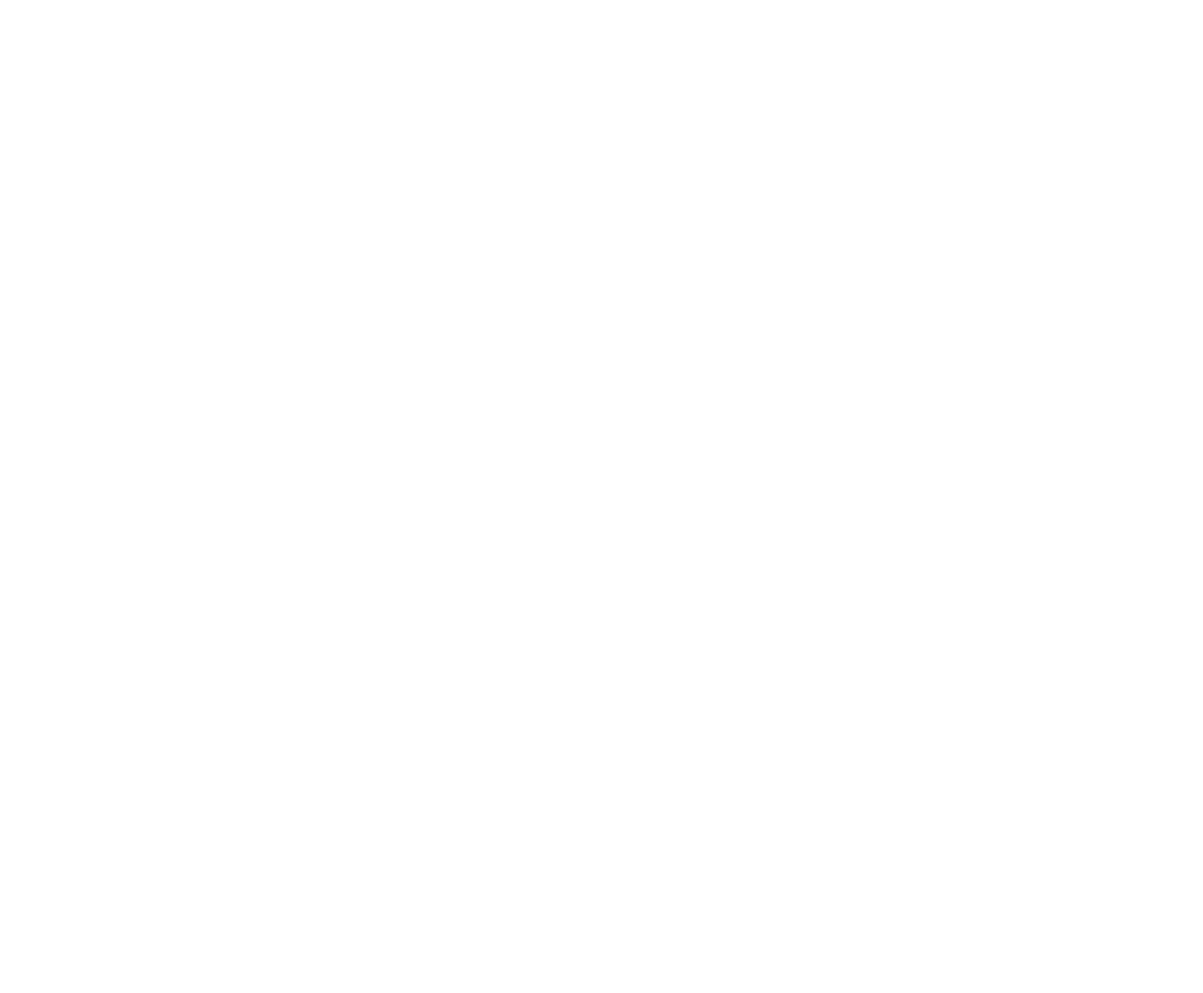
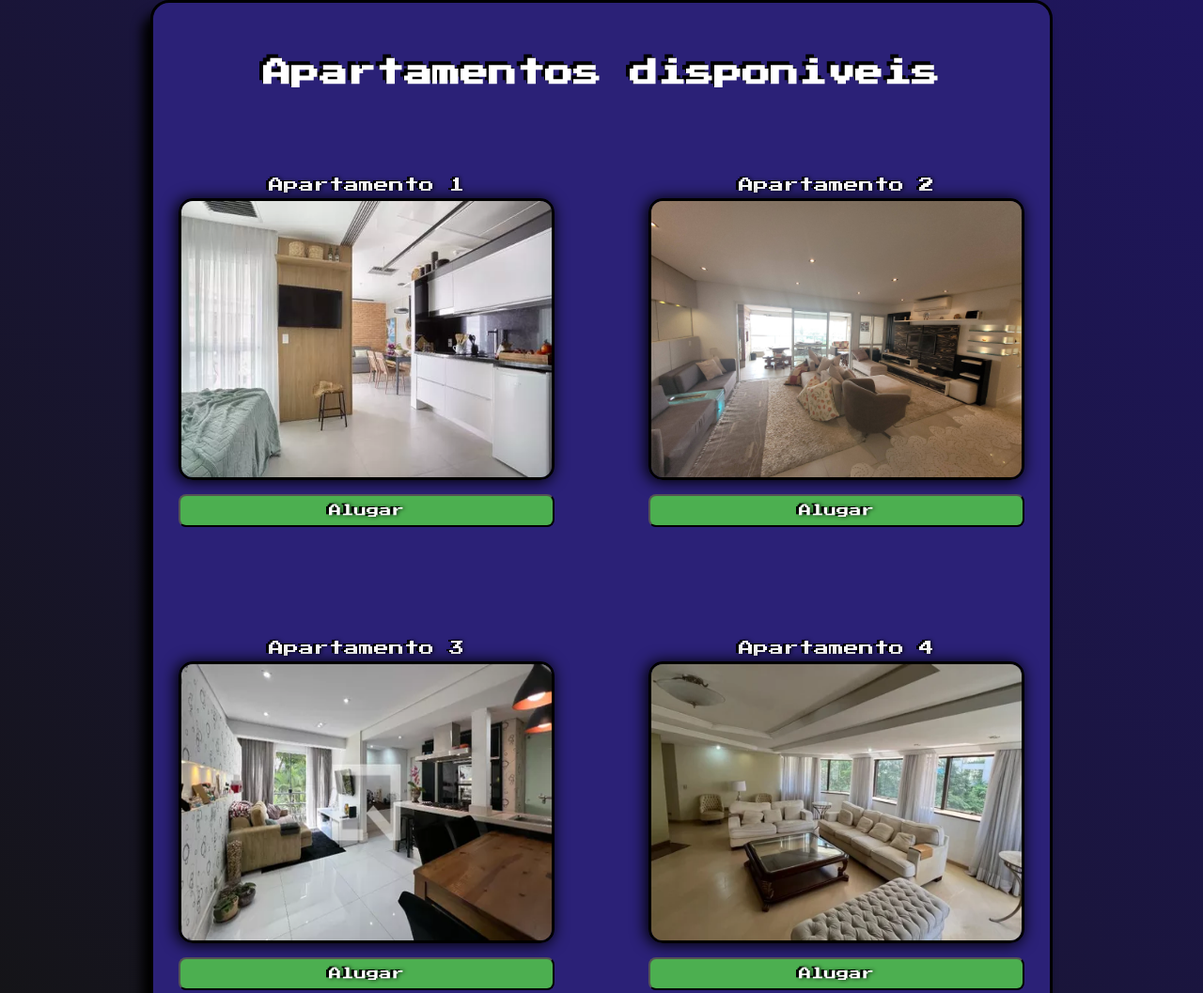
Before and after one commit to GabrielAche/api-n3-teste, a website: page home.html in a window 1280 px wide. Shown: the top 1057 px of the page at 94% size. Before the commit the page ends 800 px from the top, so only its background shows below. Drawn offline with Linux system fonts and the light colour scheme.

Commit message:
sprint_2

```diff
--- /dev/null
+++ b/css/styleHome.css
@@ -0,0 +1,92 @@
+@import url('https://fonts.googleapis.com/css2?family=Manrope:wght@500;700&family=Press+Start+2P&display=swap');
+
+*{
+    padding: 0;
+    margin: 0;
+    box-sizing: border-box;
+    font-family: 'Press Start 2P', cursive; /* */
+}
+
+body {
+    background-repeat: no-repeat;
+    background-image: linear-gradient( 45deg, rgb(20, 20, 20), #1f165f);
+    display: flex;
+    flex-direction: column;
+    align-items: center;
+    min-height: 100vh
+}
+
+.title h2{
+    margin-bottom: 40px;
+    color: white;
+    font-size: 30px;
+    text-shadow: -1px -1px 0px black, -4px -4px 0px black;
+}
+
+main{
+    border: solid black;
+    width: 75%;
+    border-radius: 20px;
+    display: flex;
+    flex-direction: column;
+    align-items: center;
+    background-color: #2b2177;
+    margin: auto;
+    padding: 60px;
+    box-shadow: -8px 14px 12px 1px black;
+}
+
+img{
+    width: 400px;
+    height: 300px;
+    border-radius: 15px;
+    border: solid black 3px;
+    box-shadow: black -2px 1px 16px 1px;
+}
+
+.container_1{
+    display: flex;
+}
+
+.container_2{
+    display: flex;
+}
+
+.box{
+    display: flex;
+    flex-direction: column;
+    align-items: center;
+    padding: 50px;
+}
+
+button{
+    padding: 5px;
+    margin: 15px;
+    background-color: #4CAF50;
+    text-shadow: 1px 0px 4px black, -3px -1px 0px black;
+    cursor: pointer;
+    width: 100%;
+    height: 35px;
+    border-radius: 8px;
+    color: white;
+    transition: transform 200ms ease-in-out;
+}
+
+button:hover{
+    transform: scale(1.05); /* espaço do botão na tela */
+}
+
+label{
+    color: white;
+    margin: 6px;
+    text-shadow: 1px 0px 4px black, -3px -1px 0px black;
+}
+
+::-webkit-scrollbar{ /* scroll da tela*/
+    width: 10px;
+    background-color: #1f165f;
+}
+
+::-webkit-scrollbar-thumb{ /* barra do scroll da tela*/
+    background-color: #100d2d;
+}
--- /dev/null
+++ b/css/styleLogin.css
@@ -0,0 +1,83 @@
+@import url('https://fonts.googleapis.com/css2?family=Manrope:wght@500;700&family=Press+Start+2P&display=swap');
+
+*{
+    padding: 0;
+    margin: 0;
+    box-sizing: border-box;
+    font-family: 'Press Start 2P', cursive; /* */
+}
+
+body {
+    background-repeat: no-repeat;
+    background-image: linear-gradient( 45deg, rgb(20, 20, 20), #1f165f);
+    display: flex;
+    flex-direction: column;
+    align-items: center;
+    min-height: 100vh
+}
+
+.cabecalho {
+    display: flex;
+    flex-direction: column;
+    align-items: center;
+}
+
+.title h2{
+    margin-bottom: 40px;
+    color: white;
+    font-size: 30px;
+    text-shadow: -1px -1px 0px black, -4px -4px 0px black;
+}
+
+form {
+    max-width: 800px;
+    color: white;
+    text-shadow: -4px 0px 4px black, -4px 0px 0px black;
+}
+
+input{
+    margin-bottom: 22px;
+    width: 100%;
+    height: 50px;
+    padding: 10px;
+    border-radius: 8px;
+}
+
+input:focus {
+    outline: 2.5px solid black;
+}
+
+button {
+    background-color: #4CAF50;
+    color: white !important;
+    text-shadow: 1px 0px 4px black, -3px -1px 0px black;
+    cursor: pointer;
+    width: 100%;
+    padding: 15px;
+    margin-bottom: 10px;
+    border-radius: 10px;
+    border: solid black;
+    transition: transform 200ms ease-in-out;
+}
+
+.button a {
+    text-decoration: none;
+    color: white; /* Cor desejada para o texto do link */
+}
+
+button:hover{
+    transform: scale(1.05); /* espaço do botão na tela */
+}
+
+main{
+    border: solid black;
+    width: 70%;
+    border-radius: 20px;
+    display: flex;
+    flex-direction: column;
+    align-items: center;
+    background-color: #2b2177;
+    margin: auto;
+    padding: 60px;
+    box-shadow: -8px 14px 12px 1px black;
+}
--- a/home.html
+++ b/home.html
@@ -0,0 +1,45 @@
+<!DOCTYPE html>
+<html lang="en">
+<head>
+    <meta charset="UTF-8">
+    <meta name="viewport" content="width=device-width, initial-scale=1.0">
+    <title>Home</title>
+    <link rel="stylesheet" href="./css/styleHome.css">
+</head>
+<body>
+    <main class="card">
+        <div class="title">
+            <h2> Apartamentos disponiveis</h2>
+        </div>
+
+        <div class="container_1">
+            <div class="box">
+                <label>Apartamento 1</label>
+                <img src="./images/ap1.webp" alt="">
+                <button>Alugar</button>
+            </div>
+
+            <div class="box">
+                <label>Apartamento 2</label>
+                <img src="./images/ap2.jpg" alt="">
+                <button>Alugar</button>
+            </div>
+        </div>
+
+        <div class="container_2">
+            <div class="box">
+                <label>Apartamento 3</label>
+                <img src="./images/ap3.webp" alt="">
+                <button>Alugar</button>
+            </div>
+
+            <div class="box">
+                <label>Apartamento 4</label>
+                <img src="./images/ap4.webp" alt="">
+                <button>Alugar</button>
+            </div>
+        </div>
+    </main>
+
+</body>
+</html>
```
Also changed, not shown: css/styleCadastro.css (renamed from css/style.css, +1 -33 lines), index.html (+29 -36 lines), login.html (added, +32 -0 lines), images/ap1.webp (added), images/ap2.jpg (added), images/ap3.webp (added), images/ap4.webp (added).
